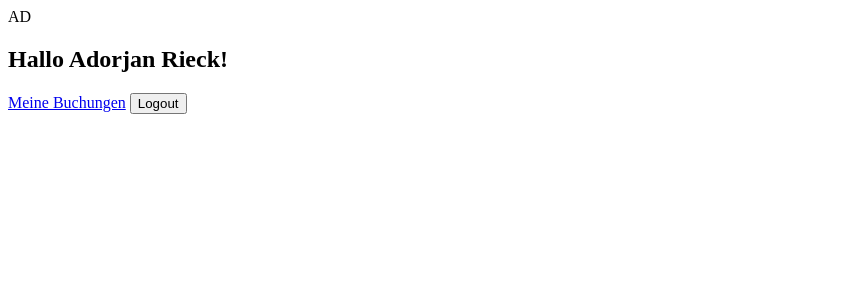
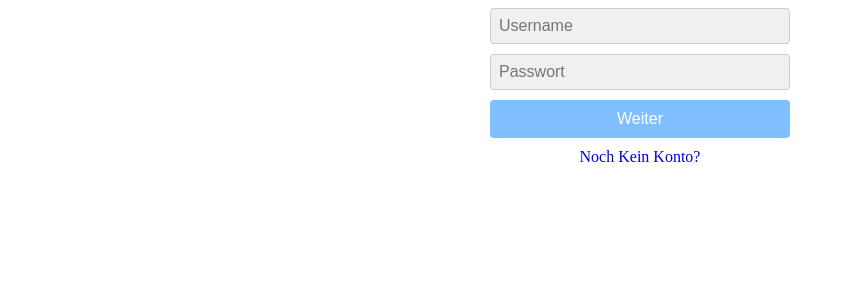
Before and after one commit to RieckA2306/RideReady, a PHP site: page /login.php in a window 1280 px wide. Shown: the top 300 px of the page, without its empty margins (0-845 px from the left). Run offline with PHP 8.4, Linux system fonts and the light colour scheme; data that the repository does not hold is empty.

Commit message:
Salwas Docs

```diff
--- a/login.php
+++ b/login.php
@@ -1,20 +1,77 @@
 <!DOCTYPE html>
-<html lang="en">
+<html lang="de">
 <head>
     <meta charset="UTF-8">
     <meta name="viewport" content="width=device-width, initial-scale=1.0">
-    <title>Document</title>
+    <title>Über uns – RideReady</title>
+    <style>
+        .static-page-body {
+        display: flex;
+        flex-direction: column;
+        margin: auto;
+        background-color: #F0F0F0;
+        font-family: "Inter", serif;
+        margin: 0;
+        }
+
+        .login-container {
+            display: flex;
+            flex-direction: column;
+            width: 300px;
+            margin: 0 auto;
+            align-items: center; /* Center elements horizontally */
+        }
+        .login-container input {
+            margin-bottom: 10px;
+            padding: 8px;
+            font-size: 16px;
+            background-color: #f0f0f0;
+            border: 1px solid #ccc;
+            border-radius: 4px;
+            width: 100%; /* Ensure inputs take full width */
+            box-sizing: border-box; /* Include padding and border in element's total width */
+        }
+        .login-container button {
+            padding: 10px;
+            font-size: 16px;
+            background-color: #80BFFF;
+            color: white;
+            border: none;
+            border-radius: 4px;
+            cursor: pointer;
+            width: 100%; /* Ensure button takes full width */
+            box-sizing: border-box; /* Include padding and border in element's total width */
+        }
+        .login-container button:hover {
+            background-color: #3399FF;
+        }
+        .login-container a {
+            text-align: center;
+            margin-top: 10px;
+            color: #0000EE;
+            text-decoration: none;
+        }
+        .login-container a:hover {
+            text-decoration: underline;
+        }
+    </style>
 </head>
-<?php
 
-?>
-<body>
-<div class="menu" id="menu">
-<div class="menu" id="menu">AD</div>
-    <h2>Hallo Adorjan Rieck!</h2>
-    <a href="#" >Meine Buchungen</a>
 
-    <button oncclick="<?php  $_SESSION[$login] = false ?>;"onclick="window.location.href='P.RideReadyHeader.php'">Logout</button>
-       </div>
+
+<body class="static-page">
+
+    <div class="login-container">
+        <form method="POST" action="log.php">
+            <input type="text" id="username" name="username" placeholder="Username">
+            <input type="password" id="passwort" name="passwort" placeholder="Passwort">
+            <button type="submit">Weiter</button>
+        </form>
+        <a href="#">Noch Kein Konto?</a>
+
+
+    </div>
+
+
 </body>
 </html>
```
Also changed, not shown: D.Login.php (deleted, +0 -30 lines), D1.RideReady.MeineBuchungen.php (deleted, +0 -91 lines), Signin.php (added, +68 -0 lines).
